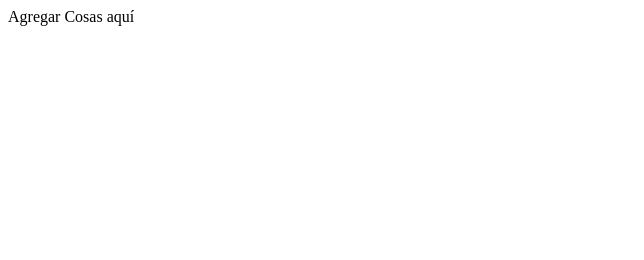
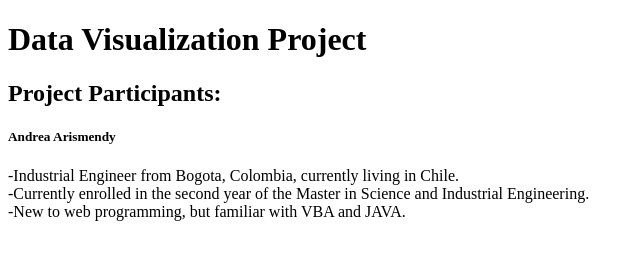
Before and after one commit to acarismendy/Project_1, a plain HTML site: page index.html in a window 1280 px wide. Shown: the whole page, without its empty margins (0-644 px from the left). Drawn offline with Linux system fonts and the light colour scheme.

Commit message:
Update index.html

```diff
--- a/index.html
+++ b/index.html
@@ -12,6 +12,12 @@
   </head>
 
   <body>
-  Agregar Cosas aquí
+  <h1><b></b>Data Visualization Project<b></b></h1>
+  <h2><b>Project Participants:<b></b></b></h2>
+  <h5>Andrea Arismendy</h5>
+  <p>-Industrial Engineer from Bogota, Colombia, currently living in Chile.<br/>
+    -Currently enrolled in the second year of the Master in Science and Industrial Engineering.<br/>
+    -New to web programming, but familiar with VBA and JAVA.
+  </p>
   </body>
 </html>
```
